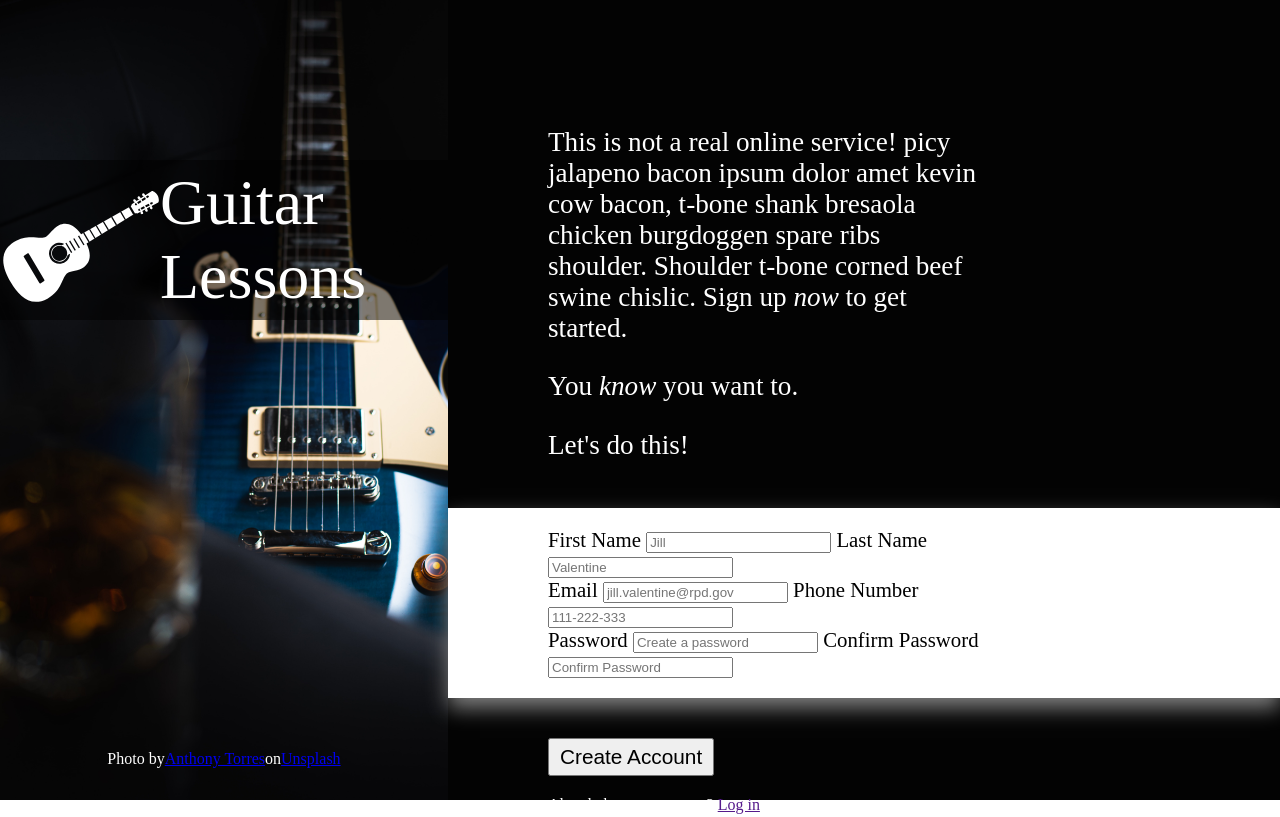
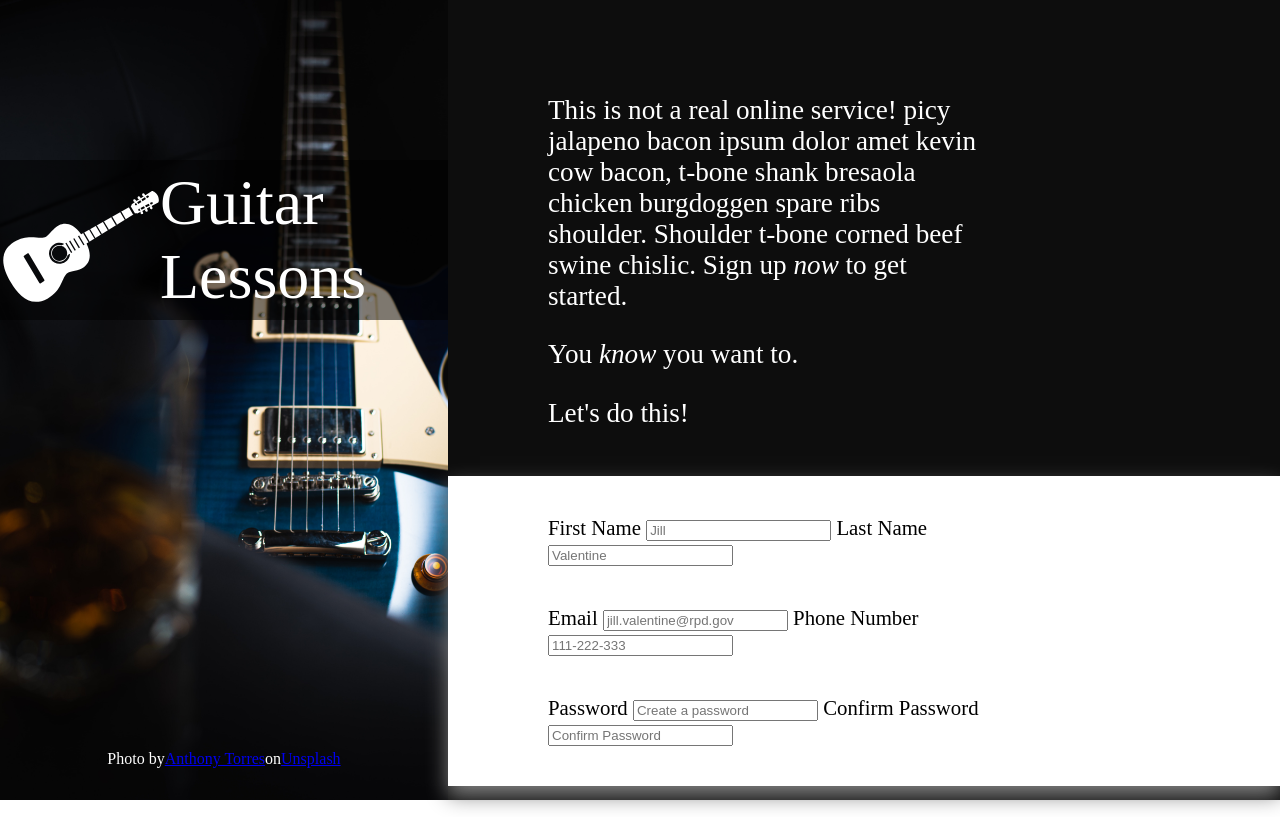
Before and after one commit to aaroncarlisle-cs/sign-up-form, a plain HTML site: page index.html in a window 1280 px wide. Shown: the top 817 px of the page. Drawn offline with Linux system fonts and the light colour scheme.

Commit message:
Set dark theme background and adjust element spacing

```diff
--- a/css/style.css
+++ b/css/style.css
@@ -1,6 +1,6 @@
 :root {
     --main-bg-color: white;
-    --main-bg-color-alt: rgb(3, 3, 3);
+    --main-bg-color-alt: rgba(0, 0, 0, 0.95);
     --main-font-color: black;
     --main-font-color-alt: white;
     --guitar-light: url("../img/guitar-light.jpg");
@@ -47,7 +47,7 @@ main {
     width: 65vw;
 }
 .instructions {
-    margin: calc(10vh + 20px) 300px 20px 100px;
+    margin: calc(6vh + 20px) 300px 20px 100px;
     font-size: 1.7rem;
 }
 .sign-up {
@@ -55,19 +55,24 @@ main {
     font-size: 1.3rem;
     box-shadow: 0 10px 20px gray;
 }
+.form-row p {
+    margin: 0;
+    margin-bottom: 20px;
+}
 .form-row {
-
+   padding: 20px 0;
 }
 .form-submit {
-    margin: 40px 300px 20px 100px;
+    margin: 60px 300px 20px 100px;
 }
 button {
-    font-size: 1.3rem;
+    font-size: 1.5rem;
     padding: 5px 10px;
 }
 .log-in {
+    flex-grow: 1;
     margin: 0px 300px 20px 100px;
-    flex-grow: 1;
+    font-size: 1.3rem;
 }
 footer {
     display: flex;
```
